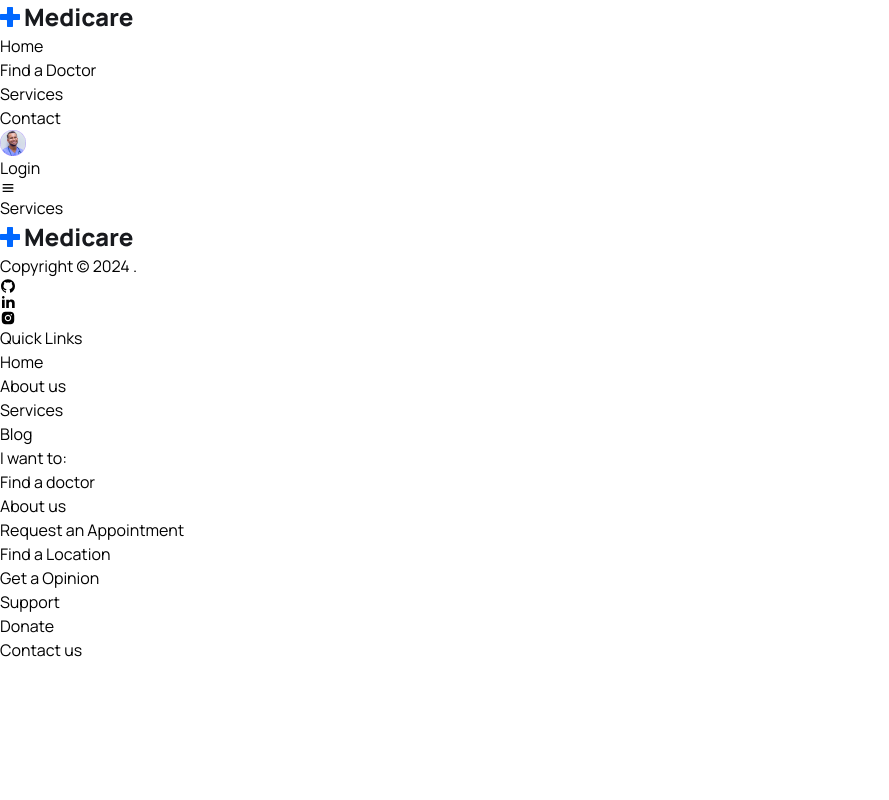
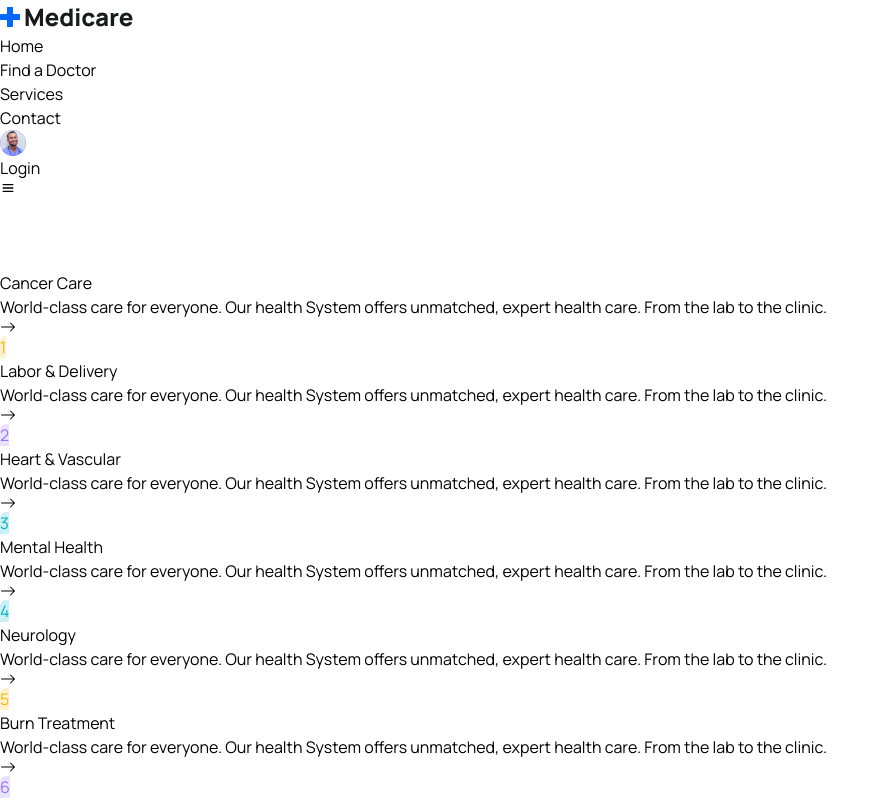
Before and after one commit to nandz07/frontend_healtCare, a React (Vite) app: page /services in a window 1280 px wide. Shown: the top 800 px of the page, without its empty margins (0-889 px from the left). Built offline with nearby package versions, Linux system fonts and the light colour scheme.

Commit message:
services done

```diff
--- a/src/pages/Services.jsx
+++ b/src/pages/Services.jsx
@@ -1,9 +1,18 @@
 import React from 'react'
+import { services } from '../assets/data/services'
+import ServiceCard from '../components/Services/ServiceCard'
 
 function Services() {
-  return (
-    <div>Services</div>
-  )
+  return <section>
+    <div className="container">
+    <div className='grid grid-cols-1 md:grid-cols-2 lg:grid-cols-3 gap-5 lg:gap-[30px]  '>
+
+        {services.map((item,index)=>(
+            <ServiceCard item={item} index={index} key={index} />
+        ))}
+    </div>
+    </div>
+  </section>
 }
 
 export default Services
```
